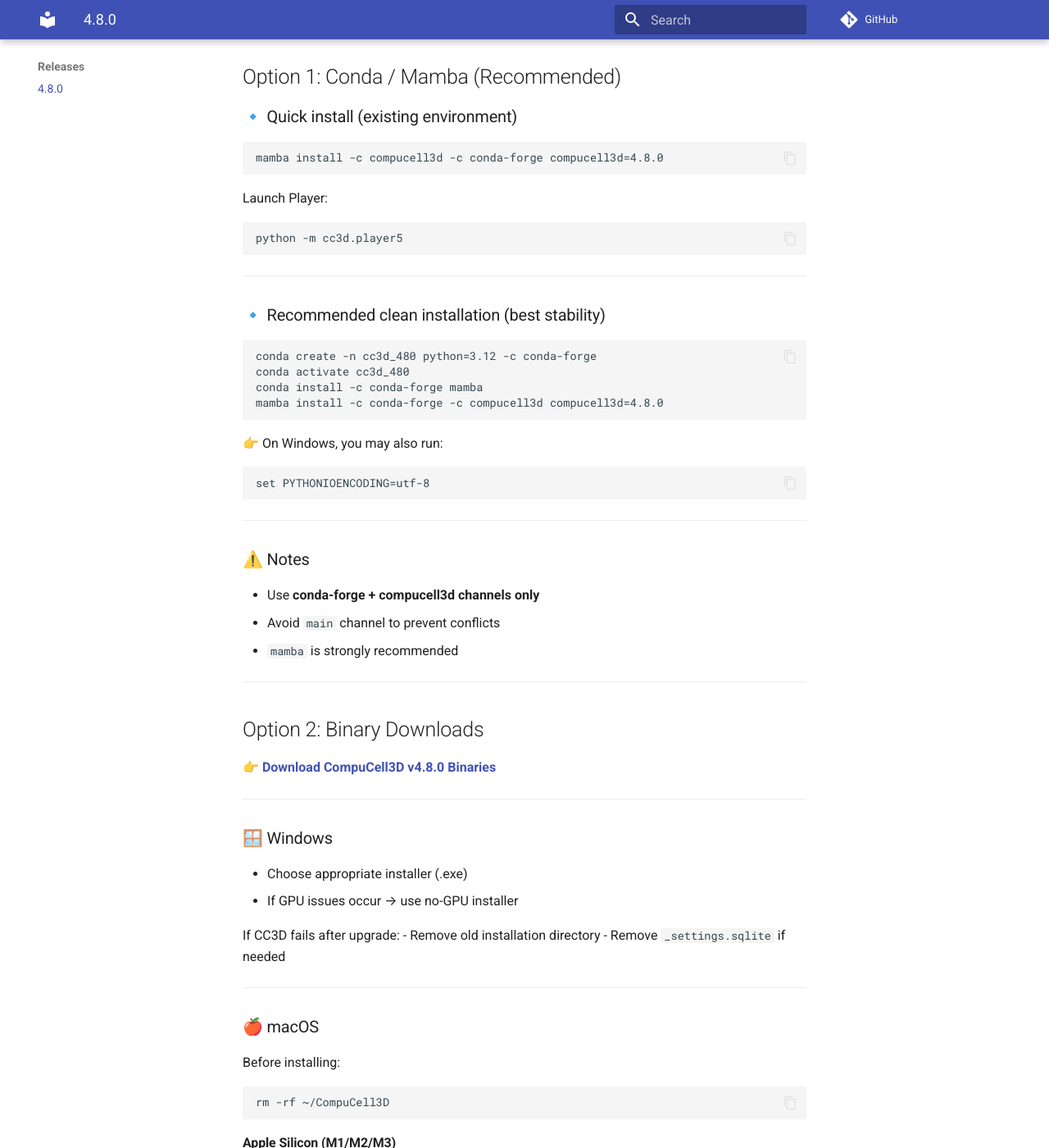
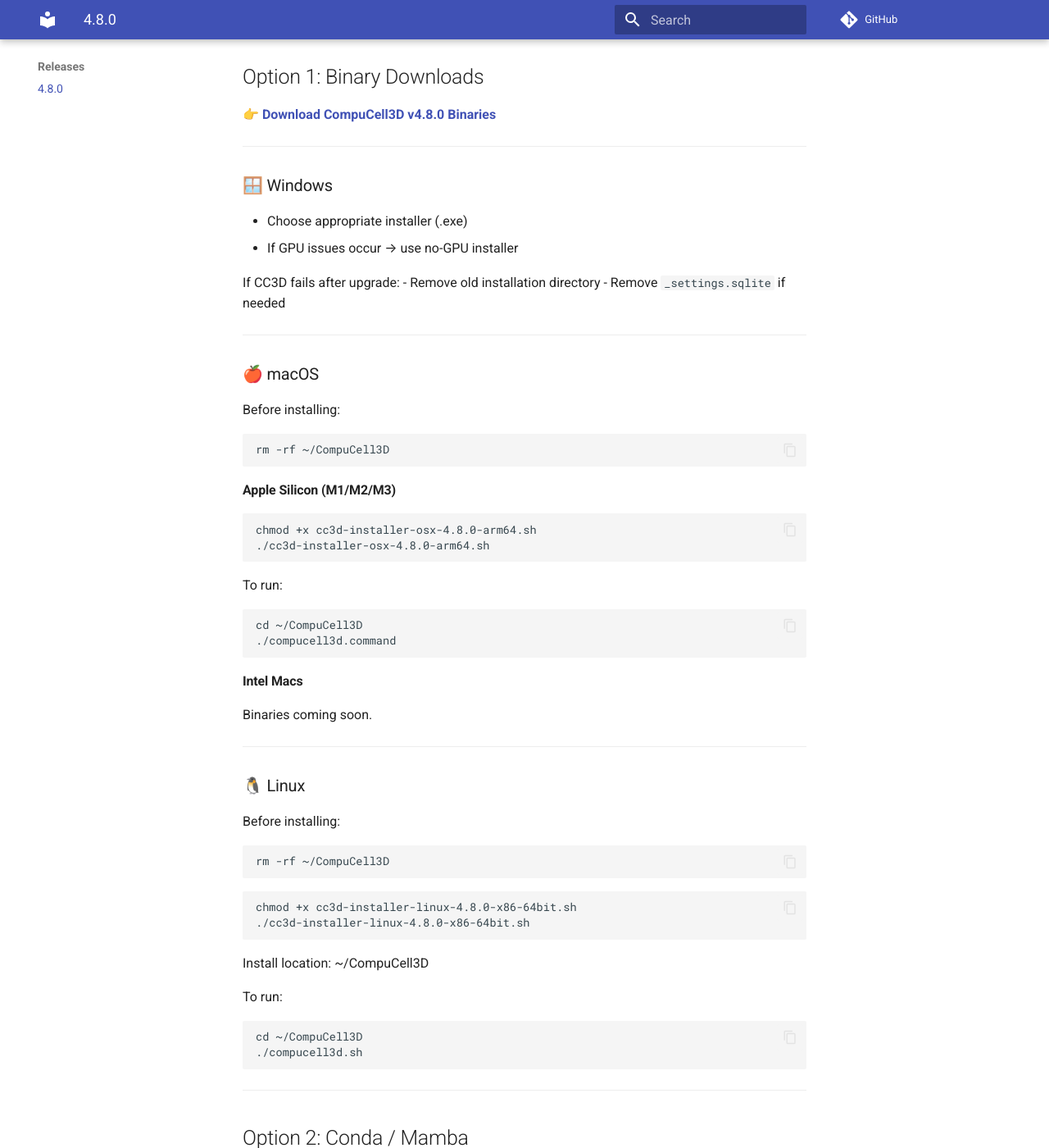
Before and after one commit to CompuCell3D/compucell3d.github.io, an MkDocs documentation site: the page built from docs/releases/4.8.0.md, in a window 1280 px wide and 1400 px high, scrolled down 1876 px. Shown: the whole window at 82% size. Built offline with MkDocs 1.6.1 and Material for MkDocs 9.7.7, drawn with Linux system fonts in a browser that asks for light colours; comment, search, counter and statistics services are not loaded; some of the changed text lies outside the part shown.

Commit message:
formatting fix

````diff
--- a/docs/releases/4.8.0.md
+++ b/docs/releases/4.8.0.md
@@ -89,7 +89,79 @@
 
 # 🚀 How to Install
 
-## Option 1: Conda / Mamba (Recommended)
+
+## Option 1: Binary Downloads
+
+👉 **[Download CompuCell3D v4.8.0 Binaries](https://sourceforge.net/projects/cc3d/files/4.8.0)**
+
+---
+
+### 🪟 Windows
+
+- Choose appropriate installer (.exe)
+- If GPU issues occur → use no-GPU installer
+
+If CC3D fails after upgrade:
+- Remove old installation directory
+- Remove `_settings.sqlite` if needed
+
+---
+
+### 🍎 macOS
+
+Before installing:
+```bash
+rm -rf ~/CompuCell3D
+```
+
+#### Apple Silicon (M1/M2/M3)
+
+```bash
+chmod +x cc3d-installer-osx-4.8.0-arm64.sh
+./cc3d-installer-osx-4.8.0-arm64.sh
+```
+
+To run:
+
+```commandline
+cd ~/CompuCell3D
+./compucell3d.command
+```
+
+
+#### Intel Macs
+
+Binaries coming soon.
+
+---
+
+### 🐧 Linux
+
+Before installing:
+```bash
+rm -rf ~/CompuCell3D
+```
+
+```bash
+chmod +x cc3d-installer-linux-4.8.0-x86-64bit.sh
+./cc3d-installer-linux-4.8.0-x86-64bit.sh
+```
+
+Install location:
+~/CompuCell3D
+
+
+To run:
+
+```commandline
+cd ~/CompuCell3D
+./compucell3d.sh
+```
+
+---
+
+
+## Option 2: Conda / Mamba
 
 ### 🔹 Quick install (existing environment)
 
@@ -130,54 +202,6 @@
 
 ---
 
-## Option 2: Binary Downloads
-
-👉 **[Download CompuCell3D v4.8.0 Binaries](https://sourceforge.net/projects/cc3d/files/4.8.0)**
-
----
-
-### 🪟 Windows
-
-- Choose appropriate installer (.exe)
-- If GPU issues occur → use no-GPU installer
-
-If CC3D fails after upgrade:
-- Remove old installation directory
-- Remove `_settings.sqlite` if needed
-
----
-
-### 🍎 macOS
-
-Before installing:
-```bash
-rm -rf ~/CompuCell3D
-```
-
-#### Apple Silicon (M1/M2/M3)
-
-```bash
-chmod +x cc3d-installer-osx-4.8.0-arm64.sh
-./cc3d-installer-osx-4.8.0-arm64.sh
-```
-
-#### Intel Macs
-
-Binaries coming soon.
-
----
-
-### 🐧 Linux
-
-```bash
-chmod +x cc3d-installer-linux-4.8.0-x86-64bit.sh
-./cc3d-installer-linux-4.8.0-x86-64bit.sh
-```
-
-Install location:
-~/CompuCell3D
-
----
 
 # ▶️ Running CompuCell3D
 
````
